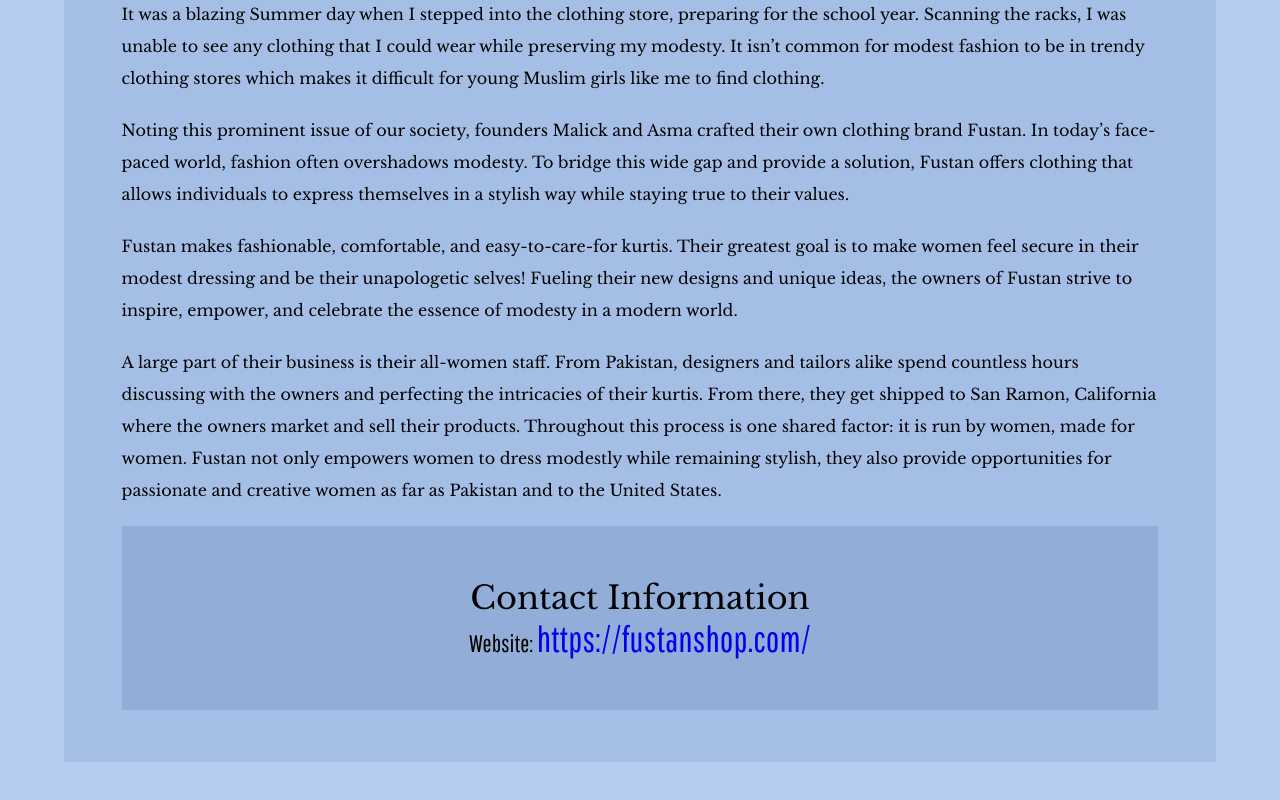
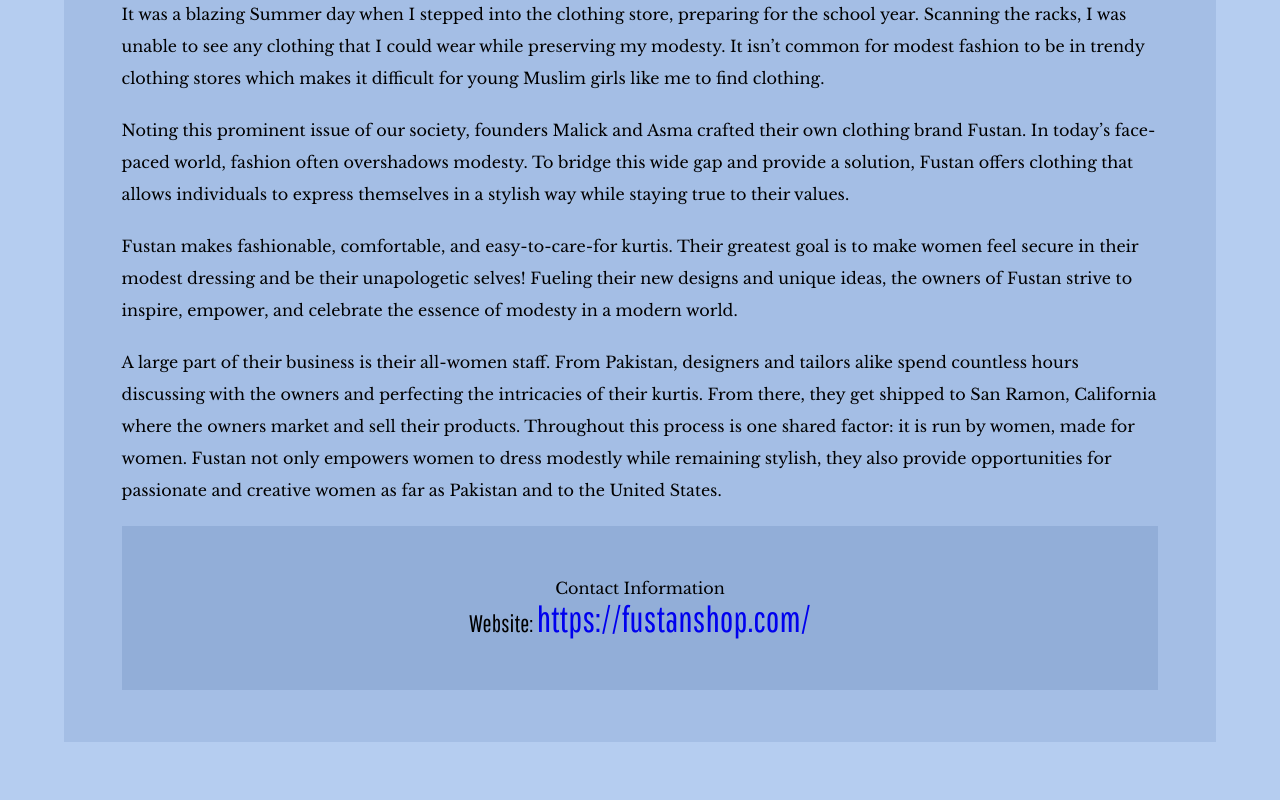
Before and after one commit to hudasir4j/Folklift, a React (Create React App) app: page /details/1 in a window 1280 px wide. Shown: the part 905-1705 px from the top of the page. Built offline with nearby package versions, Linux system fonts and the light colour scheme.

Commit message:
Update Details.css

```diff
--- a/src/pages/Details/Details.css
+++ b/src/pages/Details/Details.css
@@ -20,7 +20,7 @@
   font-family: 'Libre Baskerville';
   font-weight: 400;
   margin: 0;
-  font-size: 2em; /* Base font size */
+  font-size: 1em; /* Base font size */
 }
 
 .ContactInfo ul {
```
